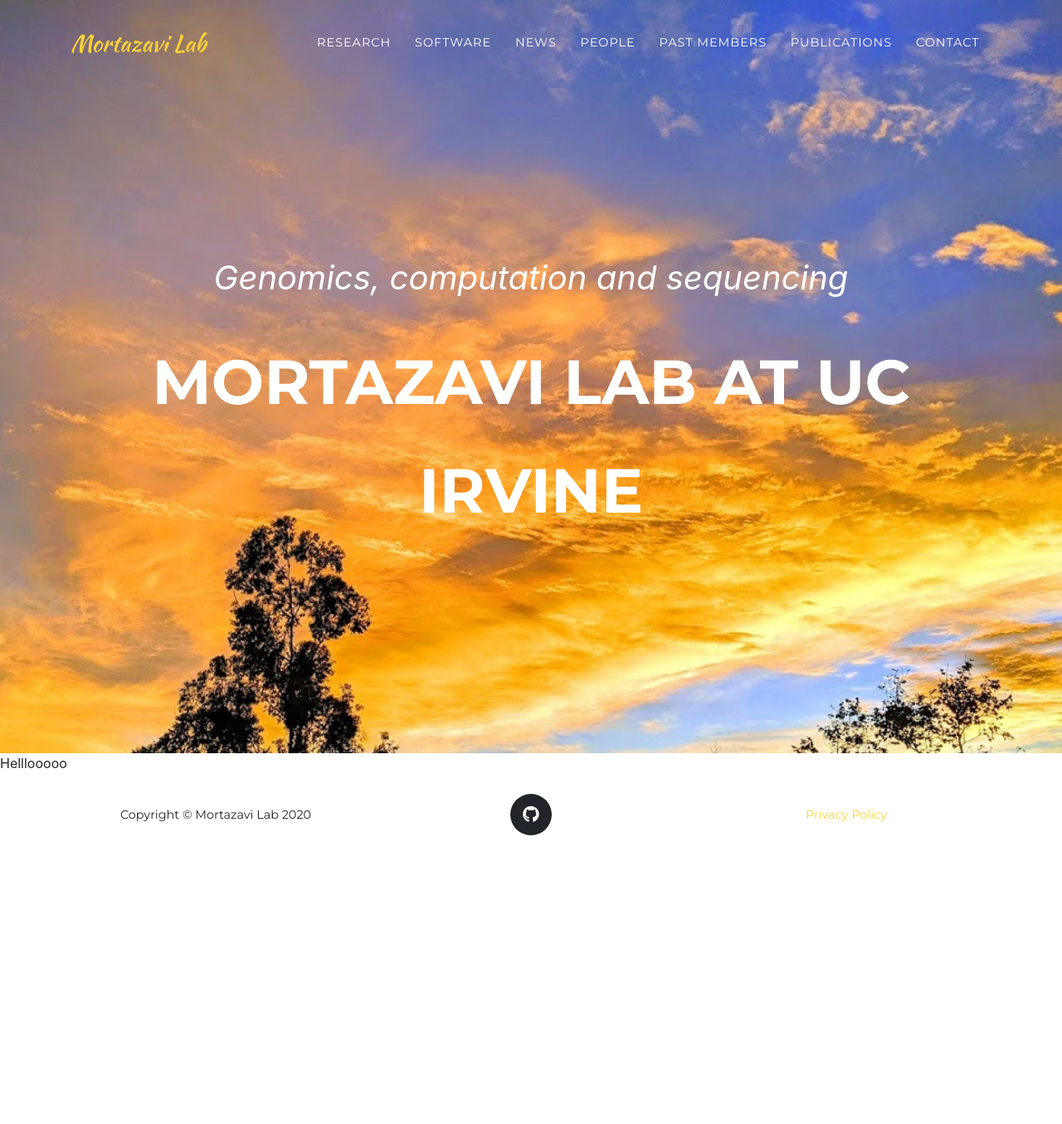
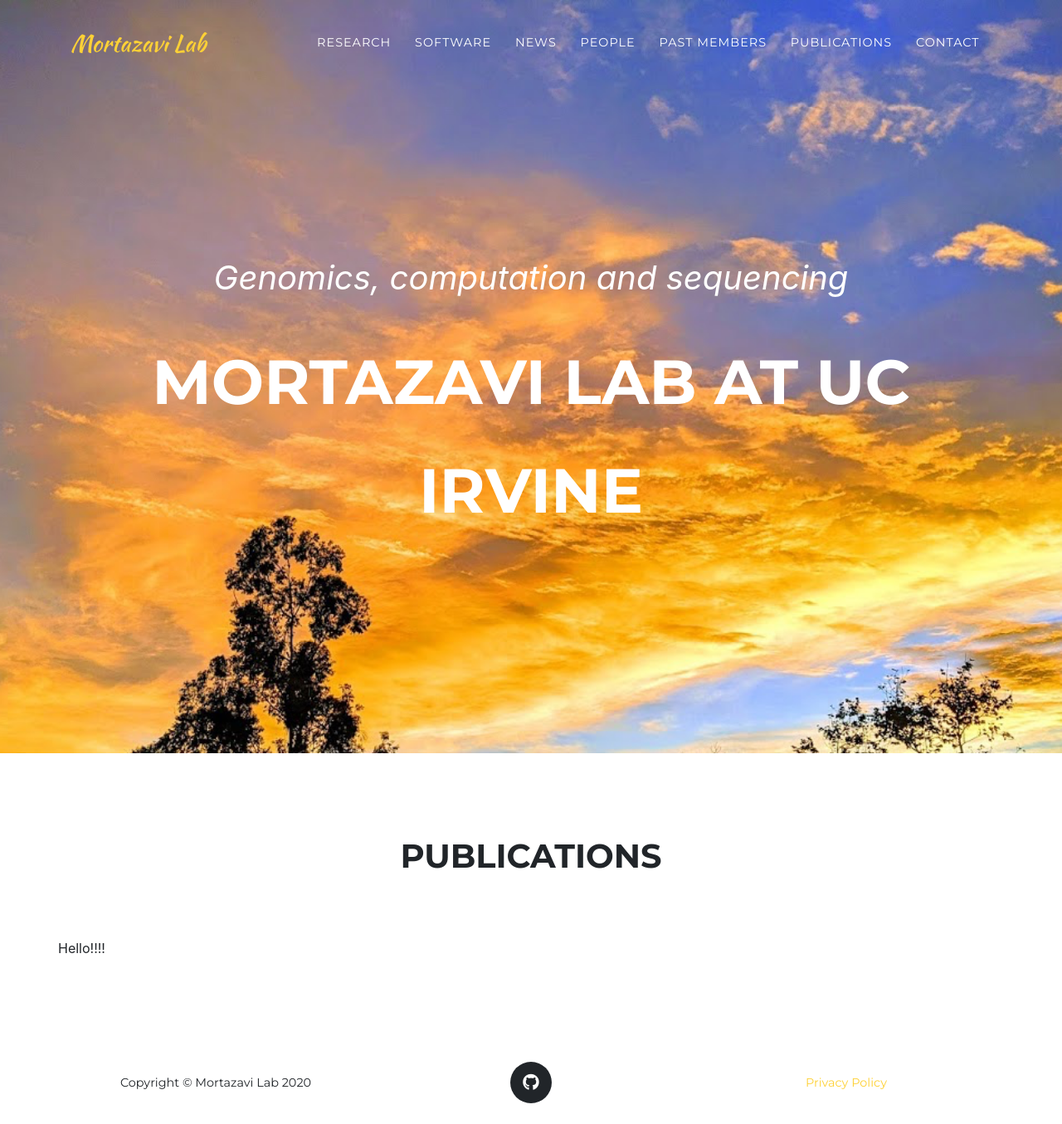
Before and after one commit to mortazavilab/mortazavilab.github.io, a Jekyll site: the page built from publications.md, in a window 1280 px wide and 1355 px high. Shown: the whole window at 83% size. Built offline with Jekyll 4.4.1, drawn with Linux system fonts in a browser that asks for light colours; some web fonts are replaced.

Commit message:
Update publications.html

```diff
--- a/_includes/publications.html
+++ b/_includes/publications.html
@@ -1,3 +1,20 @@
-<div class="text-justify">
-    Helllooooo
+<!-- publications -->
+<section class="page-section" id="{{ site.data.sitetext.past_members.section | default: "publications" }}">
+<div class="container">
+  <div class="row">
+	<div class="col-lg-12 text-center">
+	  <h2 class="section-heading text-uppercase">{{ site.data.sitetext.publications.title }}</h2>
+	  <h3 class="section-subheading text-muted">{{ site.data.sitetext.publications.text }}</h3>
+	</div>
+  </div>
+  <div class="row">
+  Hello!!!!
+  </div>
+  <div class="row">
+	<div class="col-lg-8 mx-auto text-center">
+	  <div class="large text-muted">{{ site.data.sitetext.publications.subtext | markdownify }}</div>
+	</div>
+  </div>
 </div>
+</section>
+<!-- publications -->
```
